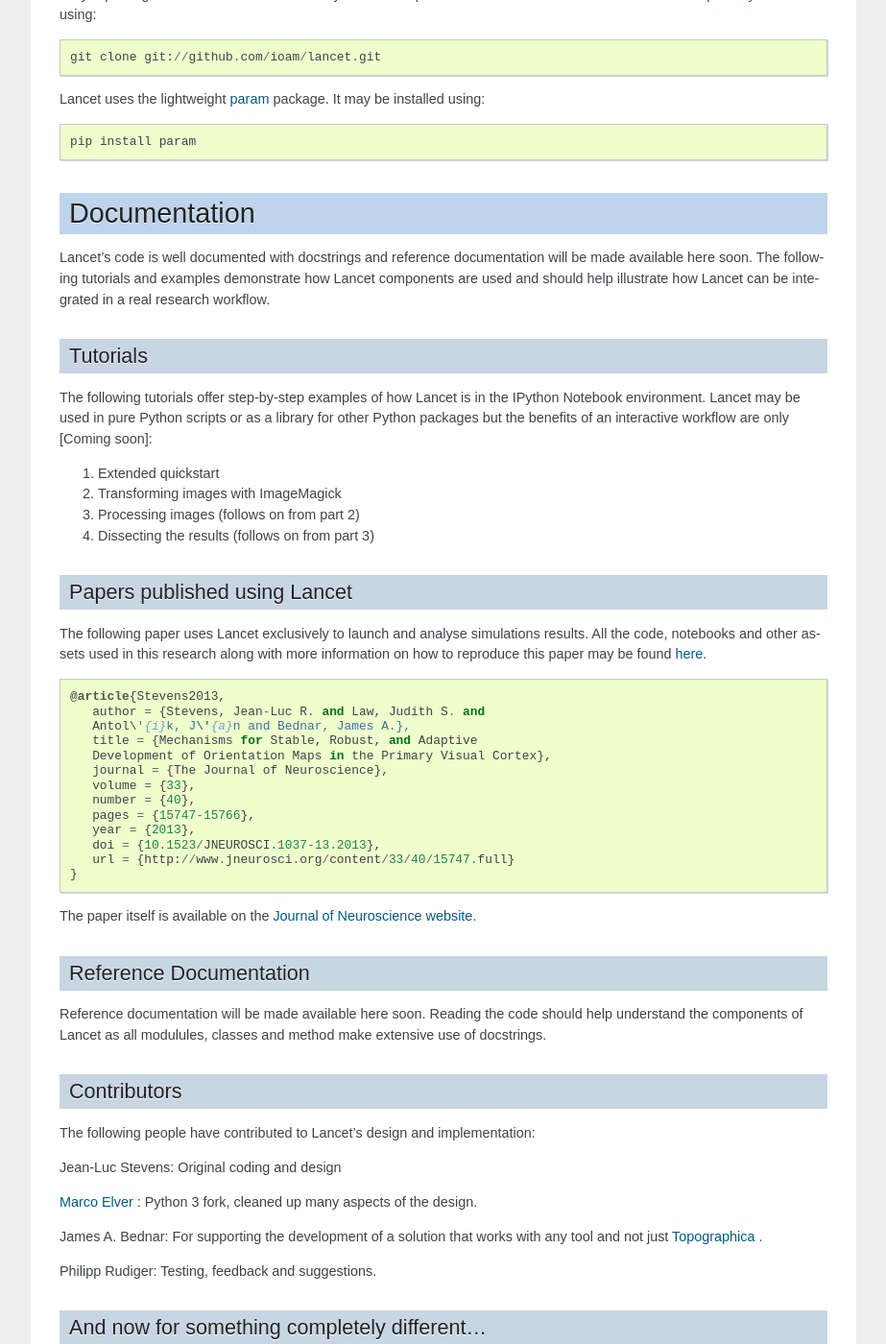
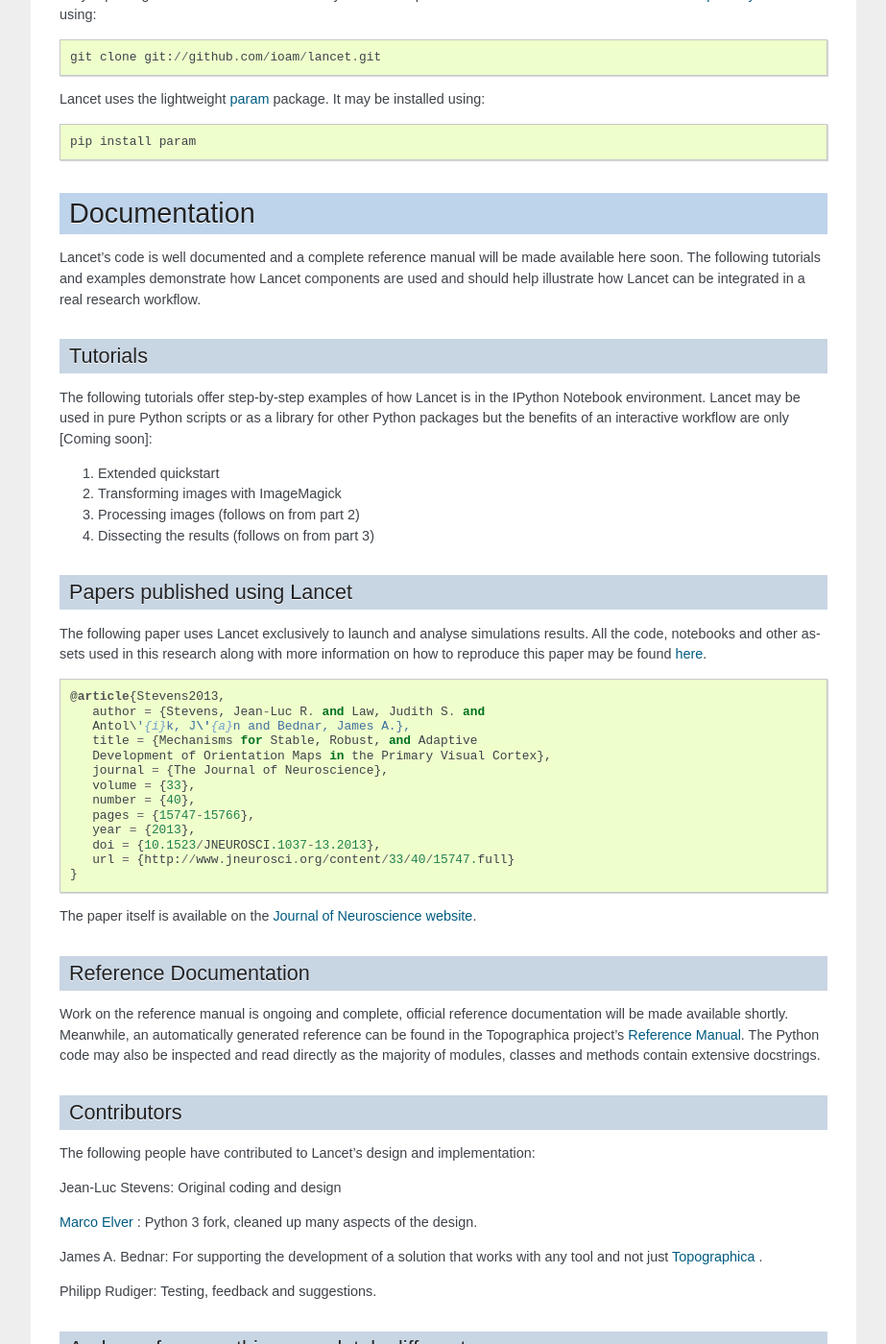
Before and after one commit to ioam/lancet, a Sphinx documentation site: the page built from doc/index.rst, in a window 1280 px wide and 1400 px high, scrolled down 1529 px. Shown: the whole window at 96% size, without its empty margins (198-1121 px from the left). Built offline with Sphinx 7.4.7, drawn with Linux system fonts in a browser that asks for light colours.

Commit message:
Linking to the Topographica Reference Manual until autodoc complete

```diff
--- a/doc/index.rst
+++ b/doc/index.rst
@@ -118,11 +118,10 @@
 Documentation
 _____________
 
-Lancet's code is well documented with docstrings and reference
-documentation will be made available here soon. The following
-tutorials and examples demonstrate how Lancet components are used and
-should help illustrate how Lancet can be integrated in a real research
-workflow.
+Lancet's code is well documented and a complete reference manual will
+be made available here soon. The following tutorials and examples
+demonstrate how Lancet components are used and should help illustrate
+how Lancet can be integrated in a real research workflow.
 
 Tutorials
 ~~~~~~~~~
@@ -166,10 +165,13 @@
 Reference Documentation
 ~~~~~~~~~~~~~~~~~~~~~~~
 
-Reference documentation will be made available here soon. Reading the
-code should help understand the components of Lancet as all modulules,
-classes and method make extensive use of docstrings.
-
+Work on the reference manual is ongoing and complete, official
+reference documentation will be made available shortly. Meanwhile, an
+automatically generated reference can be found in the Topographica
+project's `Reference Manual
+<http://topographica.org/Reference_Manual/lancet-module.html>`_. The
+Python code may also be inspected and read directly as the majority of
+modules, classes and methods contain extensive docstrings.
 
 
 Contributors
```
